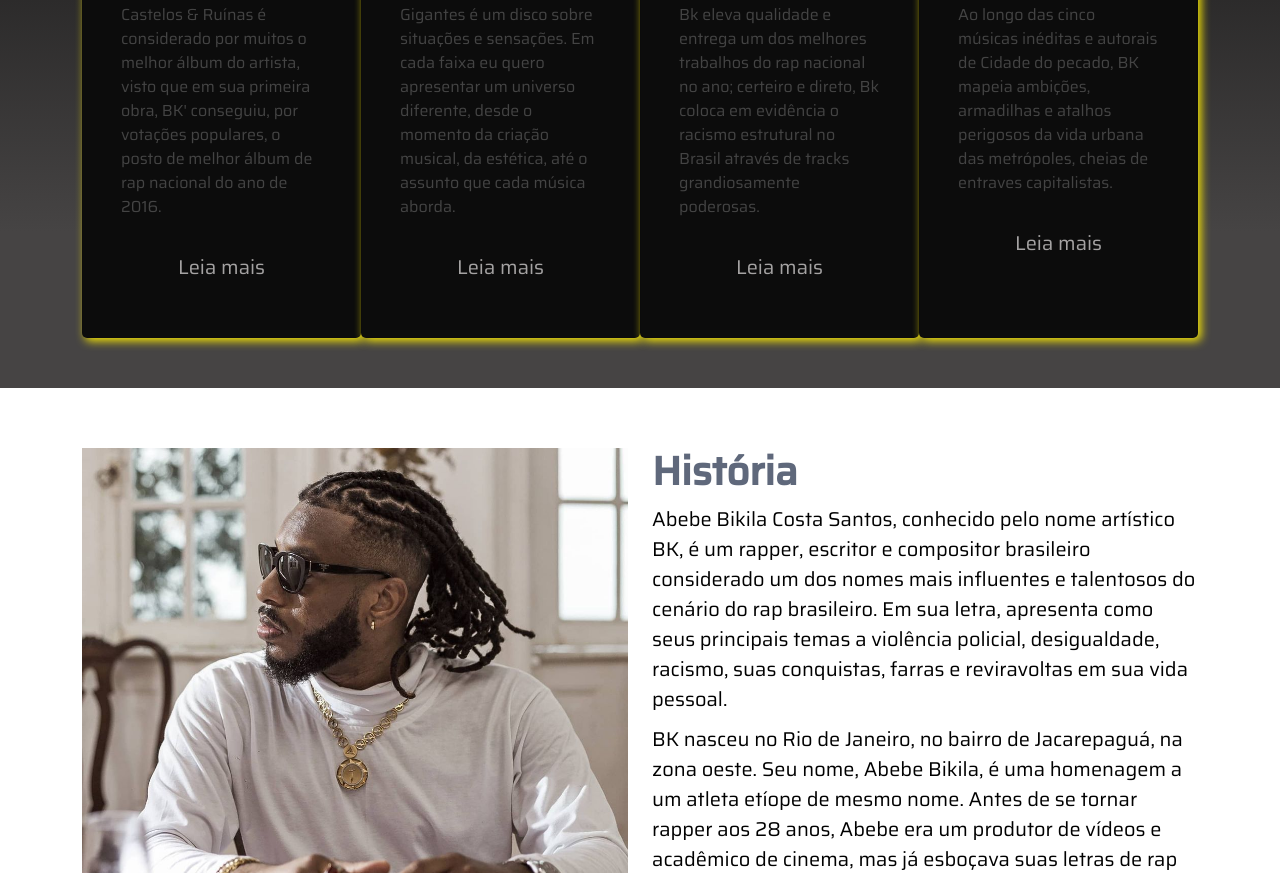
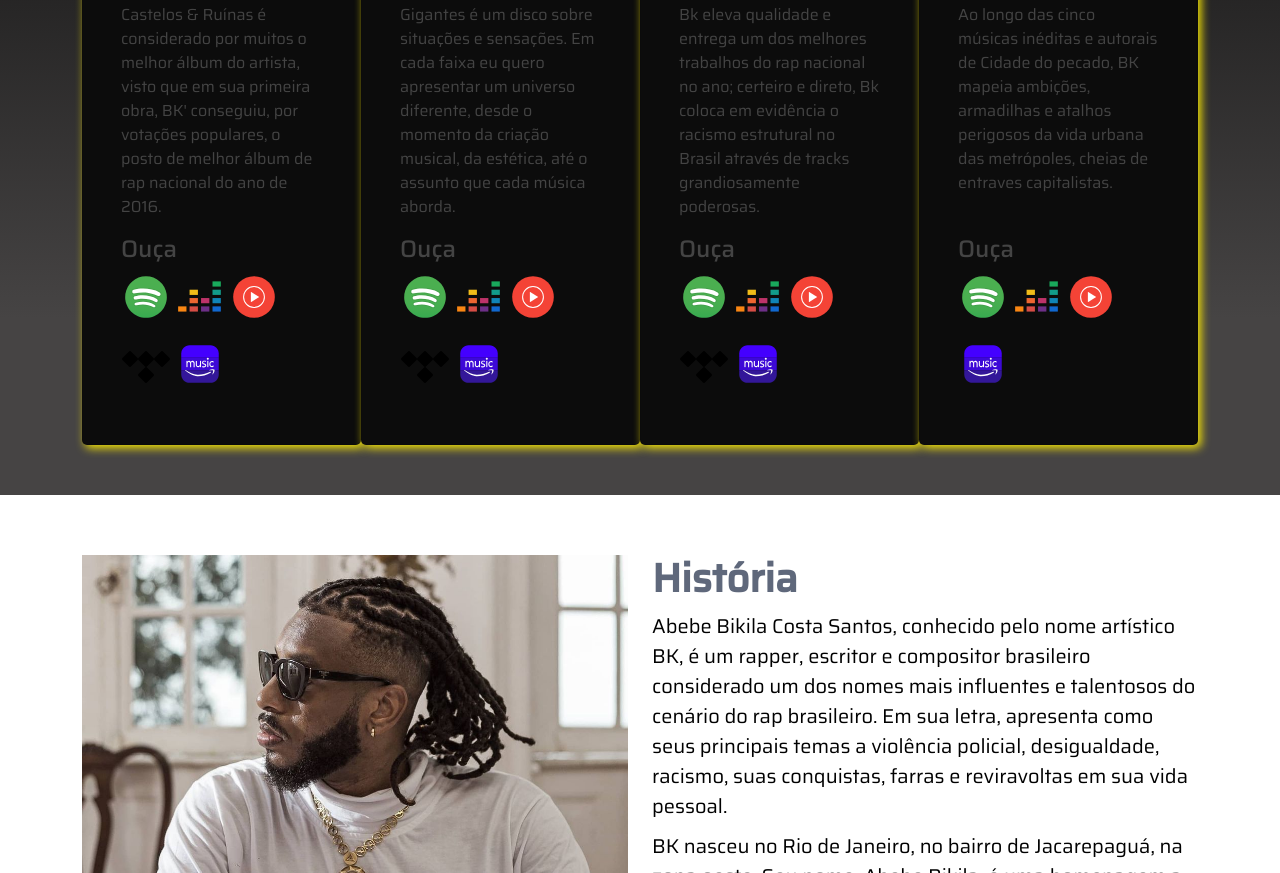
Before and after one commit to luizgutemberg/Bk, a plain HTML site: page index.html in a window 1280 px wide. Shown: the part 1232-2105 px from the top of the page. Drawn offline with Linux system fonts and the light colour scheme; a web font is replaced by a local one.

Commit message:
link dos albuns

```diff
--- a/index.html
+++ b/index.html
@@ -48,7 +48,7 @@
           <li><a class="nav-link scrollto" href="#about">História</a></li>
           <li><a class="nav-link scrollto " href="#portfolio">Fotos</a></li>
           <li><a class="nav-link scrollto" href="#team">Selos</a></li>
-          <li><a class="nav-link scrollto" href="#contact">Desenvolvedor</a></li>
+          <li><a class="getstarted scrollto" href="#contact">Desenvolvedor</a></li>
         </ul>
         <i class="bi bi-list mobile-nav-toggle"></i>
       </nav><!-- .navbar -->
@@ -66,19 +66,28 @@
 
   <main id="main">
 
-    <!-- ======= Featured Services Section ======= -->
+    <!-- ======= Albuns ======= -->
     <section id="card-section" class="card-section">
       <div class="container">
         <h2>ÁLBUNS</h2>
 
         <div class="flex-cards ">
 
+
+
           <article class="card">
             <img src="./assets/img/albuns/castlos_e_ruinas.webp" alt="">
             <h3>Castelos e Ruinas </h3>
             <p>Castelos & Ruínas é considerado por muitos o melhor álbum do artista, visto que em sua primeira obra, BK'
               conseguiu, por votações populares, o posto de melhor álbum de rap nacional do ano de 2016.</p>
-            <a href="#" class="btn">Leia mais</a>
+              <h4>Ouça</h4>
+              <div class="social">
+                <a href="https://open.spotify.com/album/5BCxlla9sHRzzP302BOMH0"><img src="./icons8-spotify-50.svg"></a>
+                <a href="https://www.deezer.com/br/album/12711756"><img src="./icons8-deezer-50.svg"></a>
+                <a href="https://www.youtube.com/watch?v=OtUgra5BtwI"><img src="./icons8-youtube-music-50.svg"></a>
+                <a href="https://tidal.com/browse/album/93428416"><img src="./icons8-tidal-50.svg"></a>
+                <a href="https://music.amazon.com.br/albums/B07GBX49BJ"><img src="./icons8-amazon-music-50.svg"></a>
+              </div>
           </article>
 
           <article class="card">
@@ -86,7 +95,14 @@
             <h3>Gigantes</h3>
             <p>Gigantes é um disco sobre situações e sensações. Em cada faixa eu quero apresentar um universo diferente,
               desde o momento da criação musical, da estética, até o assunto que cada música aborda.</p>
-            <a href="#" class="btn">Leia mais</a>
+              <h4>Ouça</h4>
+              <div class="social">
+                <a href="https://open.spotify.com/album/4W2IL1NXpcbsYmGdAjeJGg"><img src="./icons8-spotify-50.svg"></a>
+                <a href="https://www.deezer.com/br/album/76126382"><img src="./icons8-deezer-50.svg"></a>
+                <a href="https://www.youtube.com/watch?v=J_6yHvZFr2E&list=OLAK5uy_nOTu2WKMV9zoyVQsZeB6-nGLyJQhM7hI0"><img src="./icons8-youtube-music-50.svg"></a>
+                <a href="https://tidal.com/browse/album/97585561"><img src="./icons8-tidal-50.svg"></a>
+                <a href="https://music.amazon.com.br/albums/B07JYDGRCD"><img src="./icons8-amazon-music-50.svg"></a>
+              </div>
           </article>
 
           <article class="card">
@@ -94,19 +110,34 @@
             <h3>O Lider em Movimento</h3>
             <p>Bk eleva qualidade e entrega um dos melhores trabalhos do rap nacional no ano; certeiro e direto, Bk
               coloca em evidência o racismo estrutural no Brasil através de tracks grandiosamente poderosas.</p>
-            <a href="#" class="btn">Leia mais</a>
+              <h4>Ouça</h4>
+              <div class="social">
+                <a href="https://open.spotify.com/album/5YcCaIe5wa22O3vZsX0od5"><img src="./icons8-spotify-50.svg"></a>
+                <a href="https://www.deezer.com/br/album/169952952"><img src="./icons8-deezer-50.svg"></a>
+                <a href="https://www.youtube.com/watch?v=RgpbeTrSXHg&list=OLAK5uy_ngBaawjH-UTzMlMpVzlrGnMl3aJRDCVCk"><img src="./icons8-youtube-music-50.svg"></a>
+                <a href="https://tidal.com/browse/album/153469702"><img src="./icons8-tidal-50.svg"></a>
+                <a href="https://music.amazon.com.br/albums/B08H5QW3YX"><img src="./icons8-amazon-music-50.svg"></a>
+              </div>
           </article>
 
           <article class="card">
             <img src="./assets/img/albuns/cidade-do-pecado.jpg" alt="">
             <h3>Cidade do Pecado</h3>
             <p>Ao longo das cinco músicas inéditas e autorais de Cidade do pecado, BK mapeia ambições, armadilhas e
-              atalhos perigosos da vida urbana das metrópoles, cheias de entraves capitalistas.</p>
-            <a href="#" class="btn">Leia mais</a>
+              atalhos perigosos da vida urbana das metrópoles, cheias de entraves capitalistas.</p><br>
+              <h4>Ouça</h4>
+              <div class="social">
+                <a href="https://open.spotify.com/album/1rqGgyvgN6ypRrnh0s6hsn"><img src="./icons8-spotify-50.svg"></a>
+                <a href="https://www.deezer.com/br/album/275009772"><img src="./icons8-deezer-50.svg"></a>
+                <a href="https://www.youtube.com/watch?v=VzdKI9OEkMo&list=PLvnkn1Ox2Uftd9EK5rg6zahK_bZxEhpMJ"><img src="./icons8-youtube-music-50.svg"></a>
+                <a href="https://music.amazon.com.br/albums/B09MGD42DN"><img src="./icons8-amazon-music-50.svg"></a>
+
+
+              </div>
           </article>
 
         </div>
-    </section><!-- End Featured Services Section -->
+    </section><!-- Albuns -->
 
     <!-- ======= Hístoria ======= -->
     <section id="about" class="about">
@@ -504,7 +535,7 @@
               <div class="social">
                 <a href="https://twitter.com/PiramidePerdida"><i class="bi bi-twitter"></i></a>
                 <a href="https://pt-br.facebook.com/piramideperdida/"><i class="bi bi-facebook"></i></a>
-                <a href=""><i class="bi bi-instagram"></i></a>
+                <a href="https://www.instagram.com/piramideperdida/"><i class="bi bi-instagram"></i></a>
 
               </div>
             </div>
```
